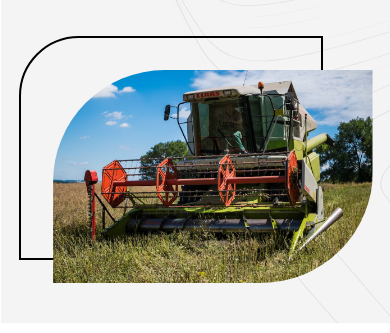
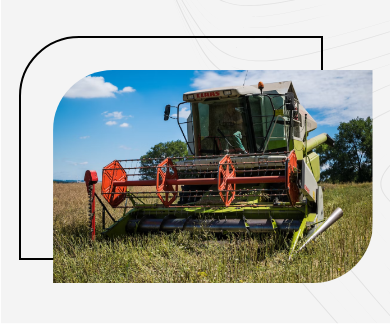
Before and after one commit to kenanmusali/Xacmaz-AgroPark, a React (Vite) app: page / in a window 390 px wide. In both pictures the pointer is over the picture 213 px from the left and 2673 px from the top of the page. Shown: the part 2554-2887 px from the top of the page. Built offline with nearby package versions, Linux system fonts and the light colour scheme.

Commit message:
0.2 (Uptaded)

```diff
--- a/src/Components/Home/responsive.css
+++ b/src/Components/Home/responsive.css
@@ -62,6 +62,13 @@
         height: 14rem;
         margin-top: 4rem;
         border-radius: 60px 0px 60px 0px;
+        -webkit-border-radius: 60px 0px 60px 0px;
+        -moz-border-radius: 60px 0px 60px 0px;
+        -ms-border-radius: 60px 0px 60px 0px;
+        -o-border-radius: 60px 0px 60px 0px;
+}
+    .HomeImage1:hover {
+        border-radius: 60px 0px 60px 0px;
     }
 
     .divAboutSectionHomeMenuImg {
@@ -86,11 +93,6 @@
     .HomeImage1:hover {
         position: absolute;
         width: 20rem;
-        border-radius: 7rem 0rem 7rem 0rem;
-        -webkit-border-radius: 7rem 0rem 7rem 0rem;
-        -moz-border-radius: 7rem 0rem 7rem 0rem;
-        -ms-border-radius: 7rem 0rem 7rem 0rem;
-        -o-border-radius: 7rem 0rem 7rem 0rem;
         top: 2rem;
         bottom: 0rem;
         left: 2rem;
```
